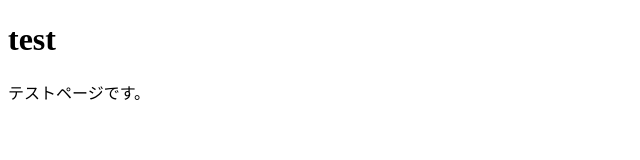
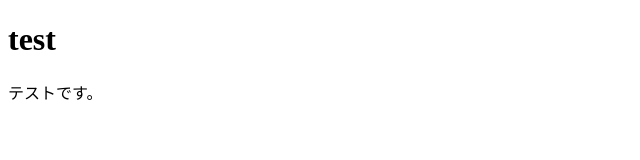
Before and after one commit to o765cGxHQk/git-test, a plain HTML site: page index.html in a window 1280 px wide. Shown: the full height of the page, 0-640 px from the left. Drawn offline with Linux system fonts and the light colour scheme.

Commit message:
インデックスのコミット

```diff
--- a/index.html
+++ b/index.html
@@ -8,6 +8,6 @@
 </head>
 <body>
     <h1>test</h1>
-    <p>テストページです。</p>
+    <p>テストです。</p>
 </body>
 </html>
```
